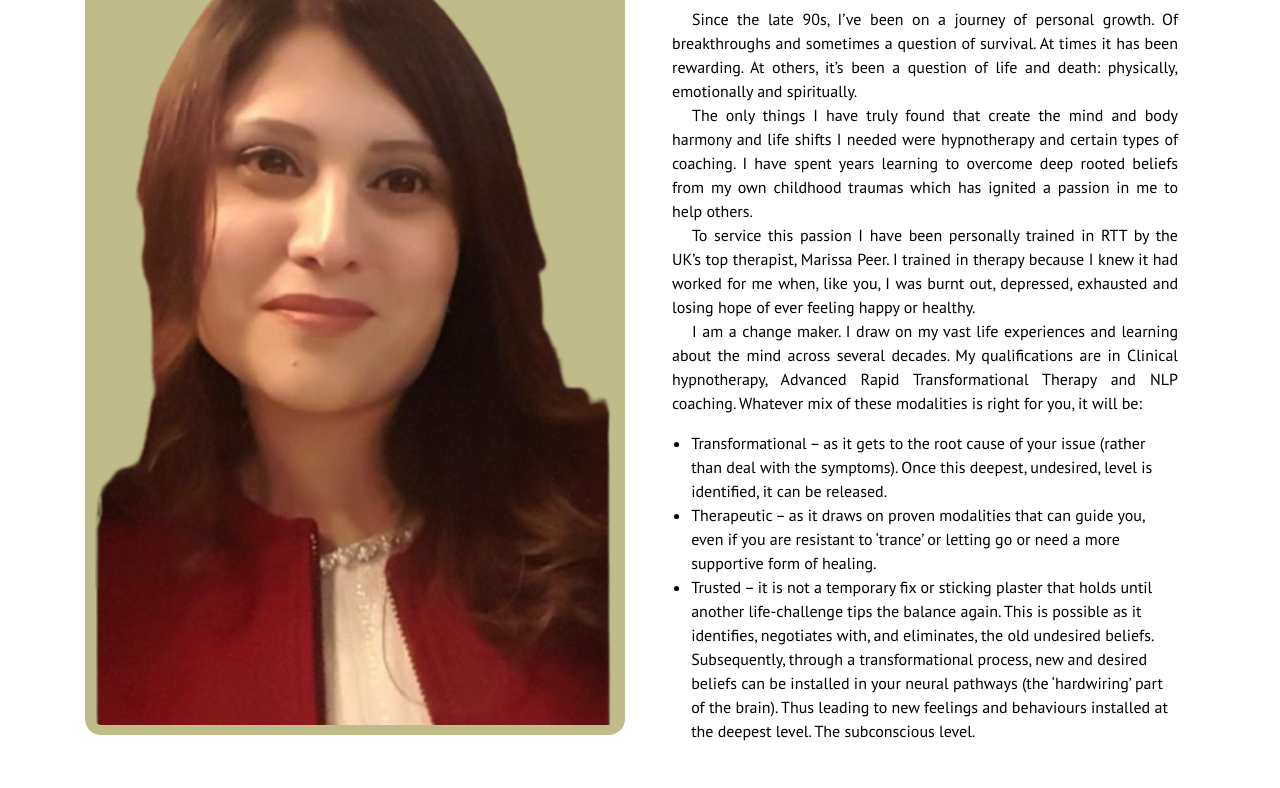
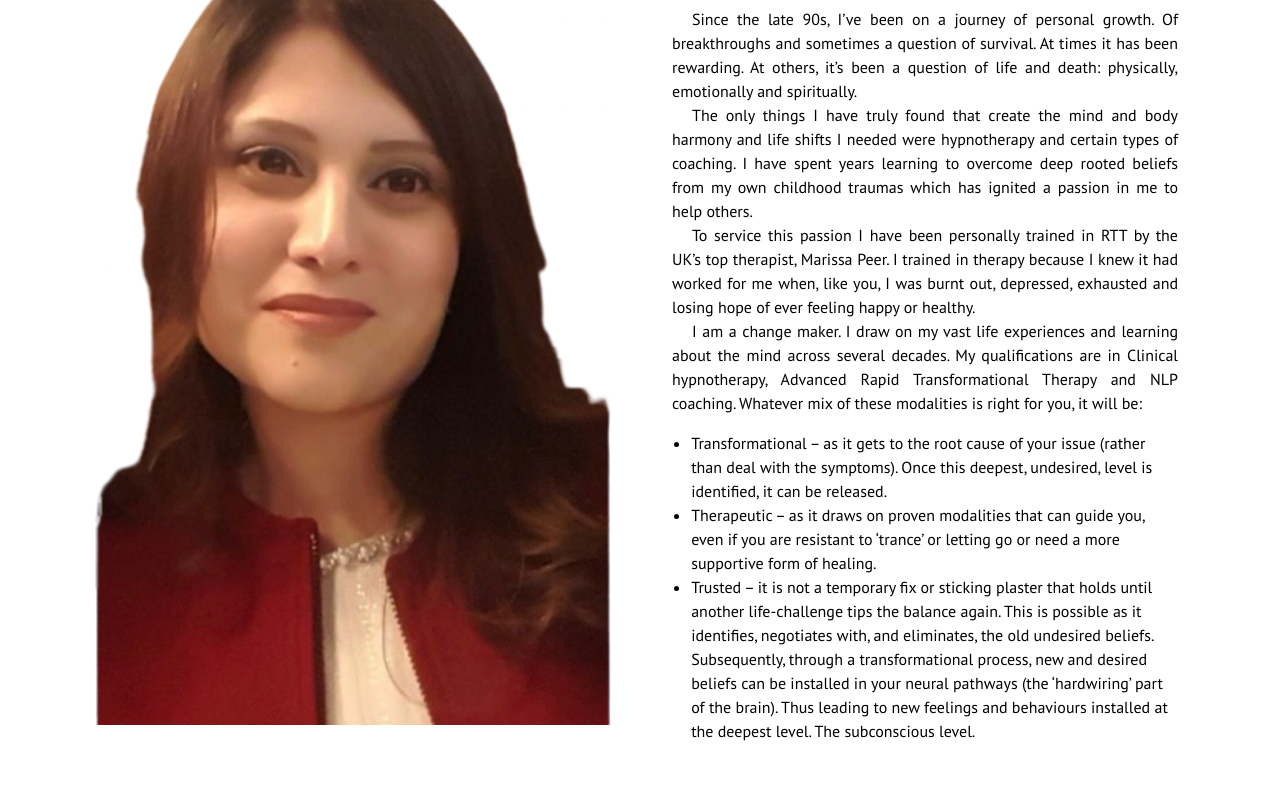
Before and after one commit to healingvalley/healingvalley.github.io, a plain HTML site: page about_me.html in a window 1280 px wide. Shown: the part 407-1195 px from the top of the page. Drawn offline with Linux system fonts and the light colour scheme.

Commit message:
undid backgrounc color

```diff
--- a/assets/css/style.css
+++ b/assets/css/style.css
@@ -577,8 +577,6 @@ header {
         margin-bottom: 30px; } }
     .about-us .story-pic img{
       box-shadow: none;
-      border-radius: 1em;
-      background-color: #BFBC8A;
     }
   .about-us .story{
     border-radius: 1em;
```
